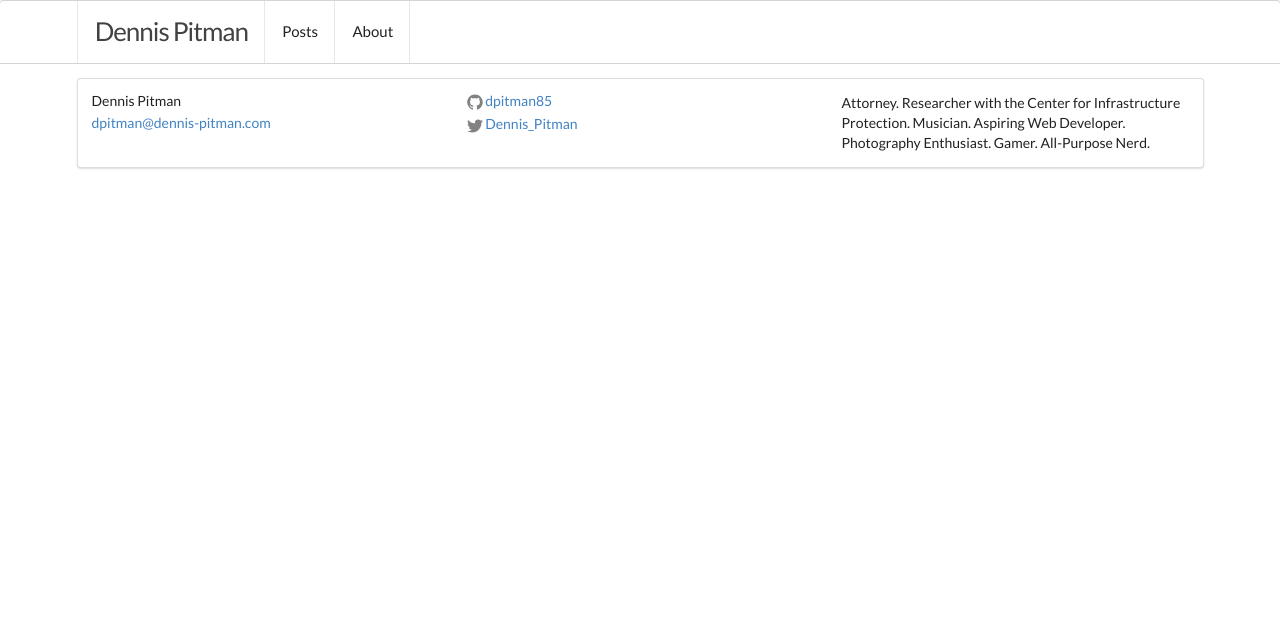
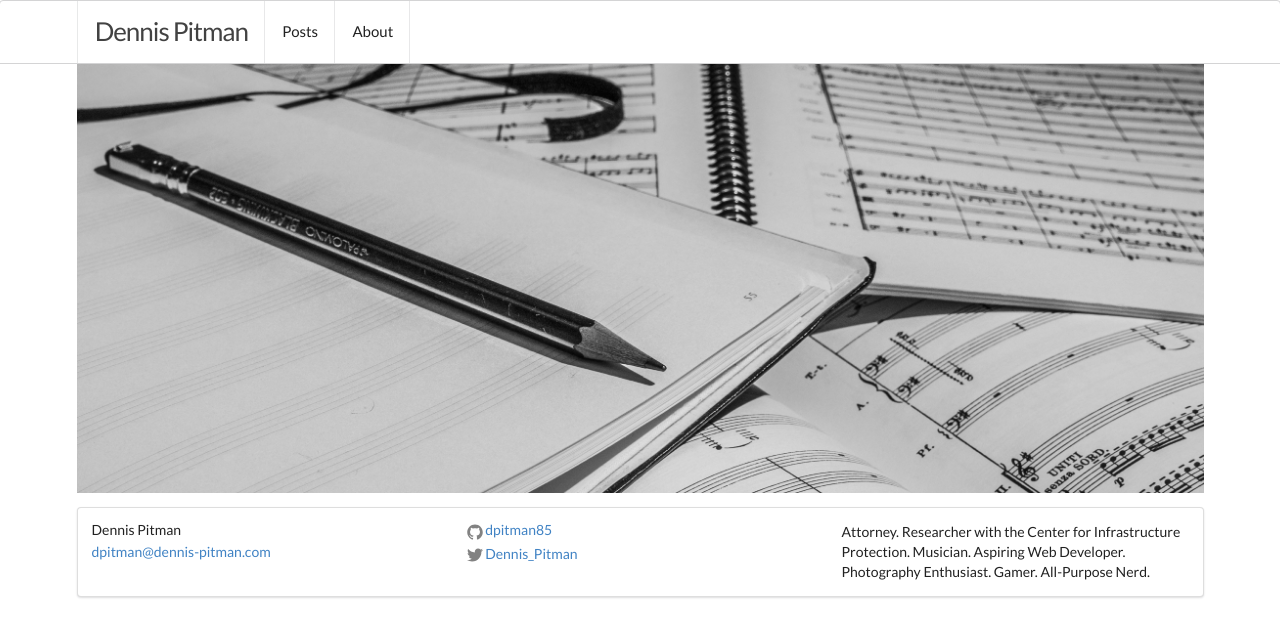
Before and after one commit to dpitman85/dpitman85.github.io, a Jekyll site: the page built from index.html, in a window 1280 px wide. Shown: the top 637 px of the page. Built offline with Jekyll 4.4.1, drawn with Linux system fonts in a browser that asks for light colours.

Commit message:
Update index.html

```diff
--- a/index.html
+++ b/index.html
@@ -5,6 +5,6 @@ published: true
 
 <div class="ui container">
 
-  <div class="ui fluid image" src="/images/header.jpg">
+  <img class="ui fluid image" src="/images/header.jpg">
 
 </div>
```
